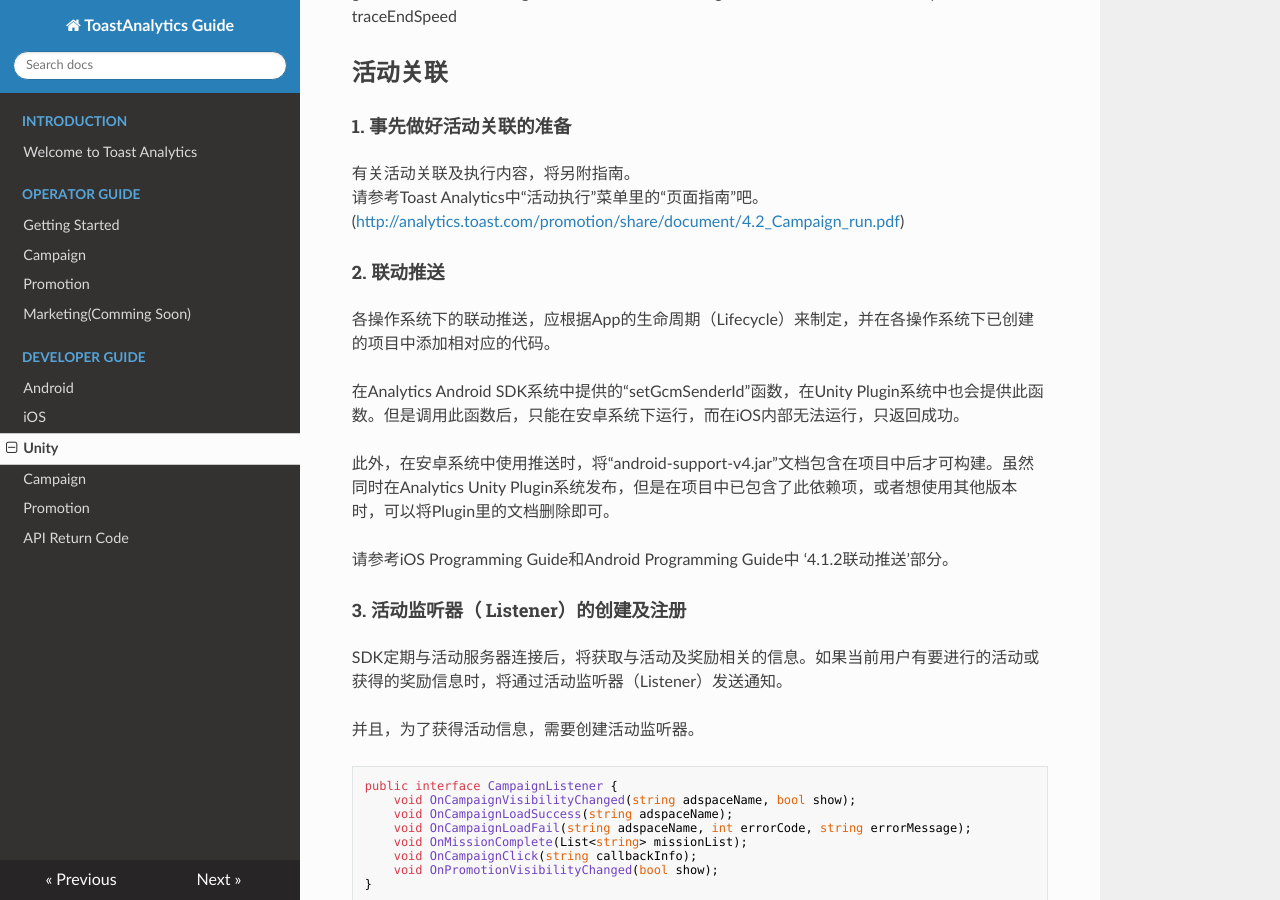
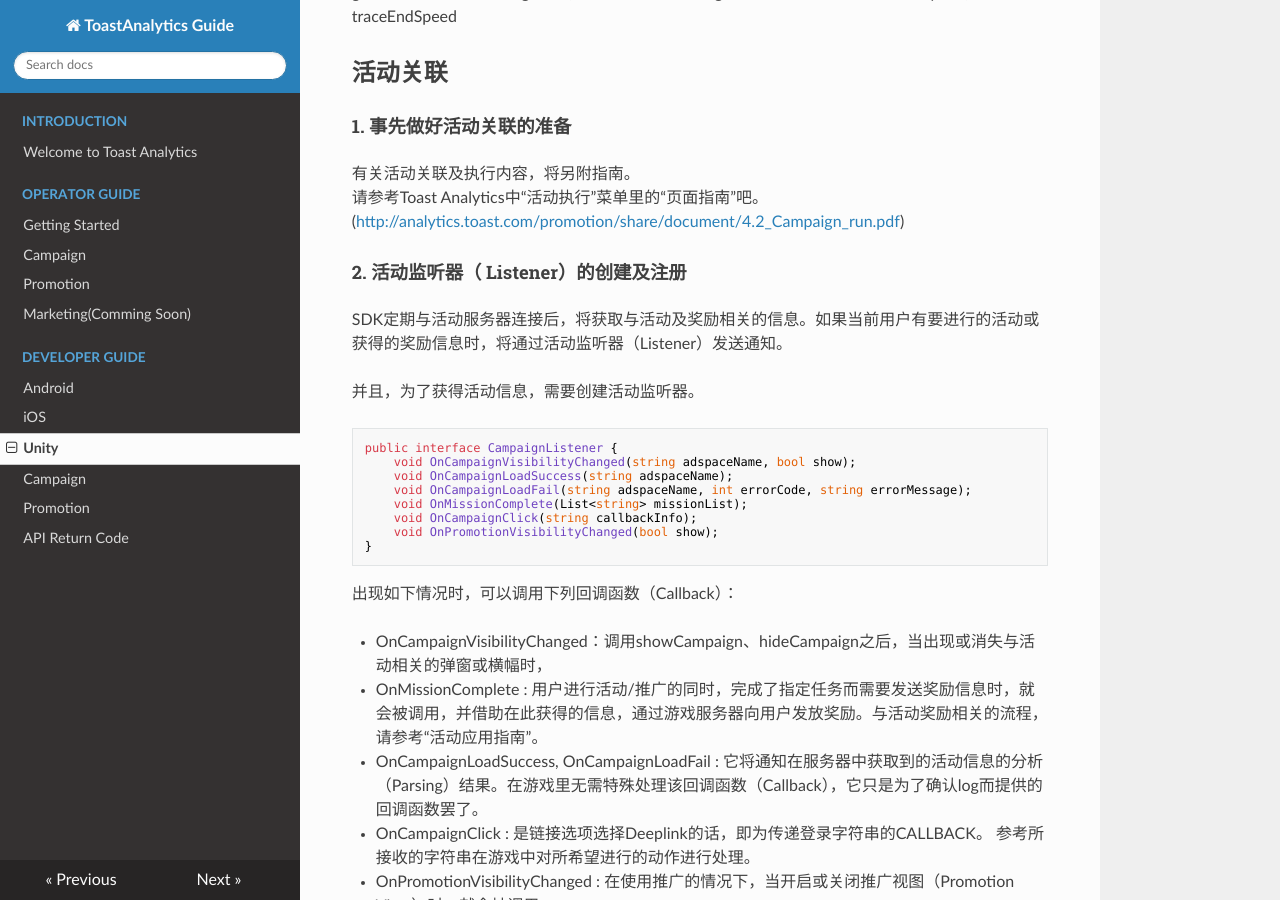
Before and after one commit to ToastAnalytics/ToastAnalytics_ZH, an MkDocs documentation site: the page built from docs/Developer/6. Unity Developer Guide.md, in a window 1280 px wide and 900 px high, scrolled down 7644 px. Built offline with MkDocs 1.6.1, drawn with Linux system fonts in a browser that asks for light colours; nearby versions of some CDN libraries; old or Windows-style settings are respelled for this version of MkDocs; some of the changed text lies outside the part shown.

Commit message:
Update 6. Unity Developer Guide.md

````diff
--- a/docs/Developer/6. Unity Developer Guide.md
+++ b/docs/Developer/6. Unity Developer Guide.md
@@ -255,16 +255,7 @@ GameAnalytics.traceFriendCount(100);
 请参考Toast Analytics中“活动执行”菜单里的“页面指南”吧。<br />
 (<http://analytics.toast.com/promotion/share/document/4.2_Campaign_run.pdf>)
 
-#### 2. 联动推送
-各操作系统下的联动推送，应根据App的生命周期（Lifecycle）来制定，并在各操作系统下已创建的项目中添加相对应的代码。
-
-在Analytics Android SDK系统中提供的“setGcmSenderId”函数，在Unity Plugin系统中也会提供此函数。但是调用此函数后，只能在安卓系统下运行，而在iOS内部无法运行，只返回成功。
-
-此外，在安卓系统中使用推送时，将“android-support-v4.jar”文档包含在项目中后才可构建。虽然同时在Analytics Unity Plugin系统发布，但是在项目中已包含了此依赖项，或者想使用其他版本时，可以将Plugin里的文档删除即可。
-
-请参考iOS Programming Guide和Android Programming Guide中 ‘4.1.2联动推送’部分。
-
-#### 3. 活动监听器（ Listener）的创建及注册
+#### 2. 活动监听器（ Listener）的创建及注册
 SDK定期与活动服务器连接后，将获取与活动及奖励相关的信息。如果当前用户有要进行的活动或获得的奖励信息时，将通过活动监听器（Listener）发送通知。
 
 并且，为了获得活动信息，需要创建活动监听器。
@@ -337,7 +328,7 @@ public class MyCampaignListener : CampaignListener
 }
 ```
 
-#### 4. 活动的展示（Show）/隐藏（Hide）
+#### 3. 活动的展示（Show）/隐藏（Hide）
 
 是指当前用户若有正在进行的活动，就向该用户展示在Analytics网站注册的活动弹窗/横幅的同时，将已展示的弹窗/横幅隐藏的一种方法（Method）。参数adspaceName，可以使用在Analytics网站注册时使用的adspace名称。这里的Adspace是指游戏内展示弹窗/横幅的特定位置。
 
````
Also changed, not shown: other parts of docs/Developer/6. Unity Developer Guide.md (+0 -2 lines).
